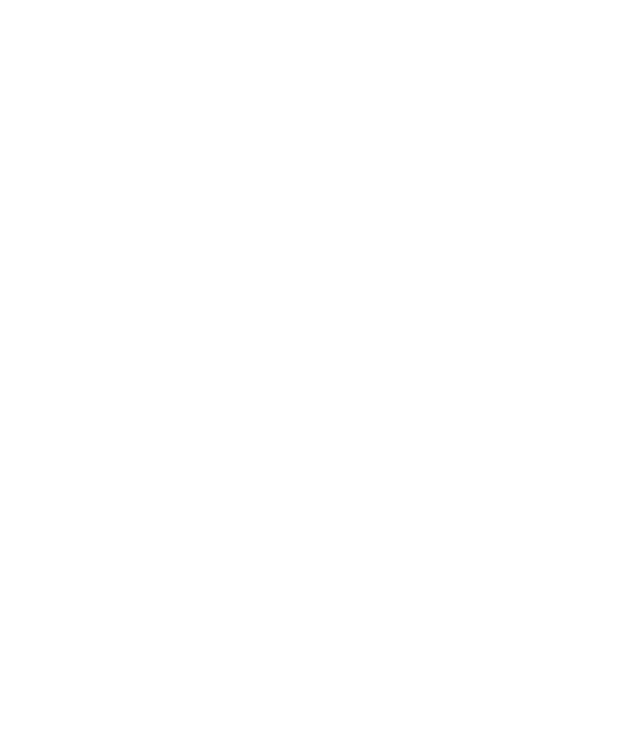
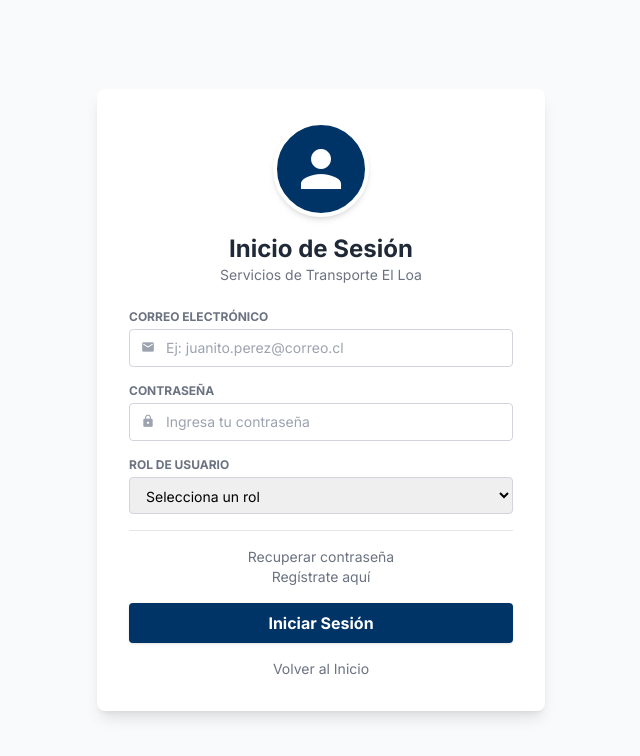
Before and after one commit to Koni47/Capstone-TAV-2026, a React (Vite) app in the folder frontend/: page /login in a window 1280 px wide. Before the commit this address had no page. Shown: the top 756 px of the page, without its empty margins (319-959 px from the left). Built offline with nearby package versions, Linux system fonts and the light colour scheme.

Commit message:
Add login and logout pages with routing
Introduces Login and Logout pages, adds their routes to App.tsx, and provides mock data for both in data.ts. The Login page handles user authentication and redirects based on role, while the Logout page clears user data and redirects to login after a delay.

```diff
--- a/frontend/src/App.tsx
+++ b/frontend/src/App.tsx
@@ -22,6 +22,8 @@ import VehicleEdit from './pages/VehicleEdit'
 import VehicleDetail from './pages/VehicleDetail'
 import TripDetail from './pages/TripDetail'
 import Reports from './pages/Reports'
+import Login from './pages/Login'
+import Logout from './pages/Logout'
 
 export default function App() {
   return (
@@ -45,6 +47,8 @@ export default function App() {
       <Route path="/vehicle-detail" element={<VehicleDetail />} />
       <Route path="/trip-detail" element={<TripDetail />} />
       <Route path="/reports" element={<Reports />} />
+      <Route path="/login" element={<Login />} />
+      <Route path="/logout" element={<Logout />} />
       <Route path="/privacy" element={<Privacy />} />
       <Route path="/recover-password" element={<RecoverPassword />} />
       <Route path="/terms" element={<Terms />} />
--- a/frontend/src/mocks/data.ts
+++ b/frontend/src/mocks/data.ts
@@ -324,6 +324,31 @@ export const recoverPasswordMockData = {
   buttonText: "Enviar Enlace",
 };
 
+export const loginMockData = {
+  title: "Inicio de Sesión",
+  subtitle: "Servicios de Transporte El Loa",
+  emailPlaceholder: "Ej: juanito.perez@correo.cl",
+  passwordPlaceholder: "Ingresa tu contraseña",
+  roles: [
+    { value: "admin", label: "Administrador" },
+    { value: "cliente", label: "Cliente" },
+    { value: "chofer", label: "Chofer" }
+  ],
+  links: {
+    recoverPassword: "/recover-password",
+    register: "/register",
+    home: "/"
+  },
+  buttonText: "Iniciar Sesión"
+};
+
+export const logoutMockData = {
+  title: "Cerrando sesión",
+  message: "Tu sesión será cerrada en unos momentos...",
+  redirectDelayMs: 2000,
+  icon: "logout"
+};
+
 export const termsMockData = {
   pageTitle: "Términos y Condiciones",
   content: "Texto de ejemplo de los términos y condiciones. Reemplazar con el contenido legal real según corresponda.",
--- /dev/null
+++ b/frontend/src/pages/Login.tsx
@@ -0,0 +1,124 @@
+import React, { useState } from 'react'
+import { useNavigate } from 'react-router-dom'
+import { loginMockData } from '../mocks/data'
+
+export function Login() {
+  const navigate = useNavigate()
+  const [email, setEmail] = useState('')
+  const [password, setPassword] = useState('')
+  const [userRole, setUserRole] = useState('')
+
+  const handleSubmit = (e: React.FormEvent) => {
+    e.preventDefault()
+    if (!email || !password || !userRole) {
+      alert('Por favor completa todos los campos')
+      return
+    }
+
+    localStorage.setItem('userRole', userRole)
+    localStorage.setItem('userEmail', email)
+    localStorage.setItem('loginTime', new Date().toISOString())
+
+    alert('¡Bienvenido! Redirigiendo al dashboard...')
+
+    switch (userRole) {
+      case 'admin':
+        navigate('/reports')
+        break
+      case 'cliente':
+        navigate('/client-portal')
+        break
+      case 'chofer':
+        navigate('/trips')
+        break
+      default:
+        navigate('/')
+    }
+  }
+
+  return (
+    <div className="bg-gray-50 font-sans flex items-center justify-center h-screen">
+      <div className="bg-white rounded-lg shadow-lg w-full max-w-md p-8">
+        <div className="text-center mb-6">
+          <div className="w-24 h-24 bg-primary rounded-full mx-auto flex items-center justify-center text-white text-3xl font-bold mb-4 border-4 border-white shadow-md">
+            <span className="material-icons text-white" style={{ fontSize: 60 }}>
+              person
+            </span>
+          </div>
+          <h1 className="text-2xl font-bold text-gray-800">{loginMockData.title}</h1>
+          <p className="text-sm text-gray-500">{loginMockData.subtitle}</p>
+        </div>
+
+        <form className="space-y-4" onSubmit={handleSubmit}>
+          <div>
+            <label className="block text-xs font-bold text-gray-500 uppercase mb-1">Correo Electrónico</label>
+            <div className="relative">
+              <span className="material-icons absolute left-3 top-2 text-gray-400 text-sm">email</span>
+              <input
+                type="email"
+                id="email"
+                name="email"
+                placeholder={loginMockData.emailPlaceholder}
+                value={email}
+                onChange={(e) => setEmail(e.target.value)}
+                className="w-full pl-9 border border-gray-300 rounded px-3 py-2 text-sm focus:ring-2 focus:ring-primary focus:outline-none"
+                required
+              />
+            </div>
+          </div>
+
+          <div>
+            <label className="block text-xs font-bold text-gray-500 uppercase mb-1">Contraseña</label>
+            <div className="relative">
+              <span className="material-icons absolute left-3 top-2 text-gray-400 text-sm">lock</span>
+              <input
+                type="password"
+                id="password"
+                name="password"
+                placeholder={loginMockData.passwordPlaceholder}
+                value={password}
+                onChange={(e) => setPassword(e.target.value)}
+                className="w-full pl-9 border border-gray-300 rounded px-3 py-2 text-sm focus:ring-2 focus:ring-primary focus:outline-none"
+                required
+              />
+            </div>
+          </div>
+
+          <div>
+            <label className="block text-xs font-bold text-gray-500 uppercase mb-1">Rol de Usuario</label>
+            <select
+              id="userRole"
+              name="userRole"
+              value={userRole}
+              onChange={(e) => setUserRole(e.target.value)}
+              className="w-full border border-gray-300 rounded px-3 py-2 text-sm focus:ring-2 focus:ring-primary focus:outline-none"
+              required
+            >
+              <option value="">Selecciona un rol</option>
+              {loginMockData.roles.map((r) => (
+                <option key={r.value} value={r.value}>
+                  {r.label}
+                </option>
+              ))}
+            </select>
+          </div>
+
+          <hr className="my-4" />
+
+          <div className="text-center">
+            <a href={loginMockData.links.recoverPassword} className="block text-sm text-gray-500 hover:text-gray-700">Recuperar contraseña</a>
+            <a href={loginMockData.links.register} className="block text-sm text-gray-500 hover:text-gray-700">Regístrate aquí</a>
+          </div>
+
+          <button type="submit" className="w-full bg-primary hover:bg-blue-900 text-white font-bold py-2 rounded shadow transition mt-4">
+            {loginMockData.buttonText}
+          </button>
+
+          <a href={loginMockData.links.home} className="block text-center text-sm text-gray-500 mt-4 hover:text-gray-700">Volver al Inicio</a>
+        </form>
+      </div>
+    </div>
+  )
+}
+
+export default Login
--- /dev/null
+++ b/frontend/src/pages/Logout.tsx
@@ -0,0 +1,41 @@
+import React, { useEffect } from 'react'
+import { useNavigate } from 'react-router-dom'
+import { logoutMockData } from '../mocks/data'
+
+export function Logout() {
+  const navigate = useNavigate()
+
+  useEffect(() => {
+    // Limpiar el almacenamiento local y de sesión
+    localStorage.removeItem('userRole')
+    localStorage.removeItem('userEmail')
+    localStorage.removeItem('loginTime')
+
+    sessionStorage.removeItem('userRole')
+    sessionStorage.removeItem('userEmail')
+
+    const timeout = setTimeout(() => {
+      navigate('/login')
+    }, logoutMockData.redirectDelayMs || 2000)
+
+    return () => clearTimeout(timeout)
+  }, [navigate])
+
+  return (
+    <div className="bg-gray-50 font-sans flex items-center justify-center h-screen">
+      <div className="text-center">
+        <div className="w-24 h-24 bg-primary rounded-full mx-auto flex items-center justify-center text-white text-5xl font-bold mb-6 border-4 border-white shadow-md">
+          <span className="material-icons" style={{ fontSize: 60 }}>
+            {logoutMockData.icon}
+          </span>
+        </div>
+        <h1 className="text-3xl font-bold text-primary mb-2">{logoutMockData.title}</h1>
+        <p className="text-gray-600 mb-6">{logoutMockData.message}</p>
+
+        <div className="animate-spin inline-block w-8 h-8 border-4 border-primary border-t-secondary rounded-full"></div>
+      </div>
+    </div>
+  )
+}
+
+export default Logout
```
